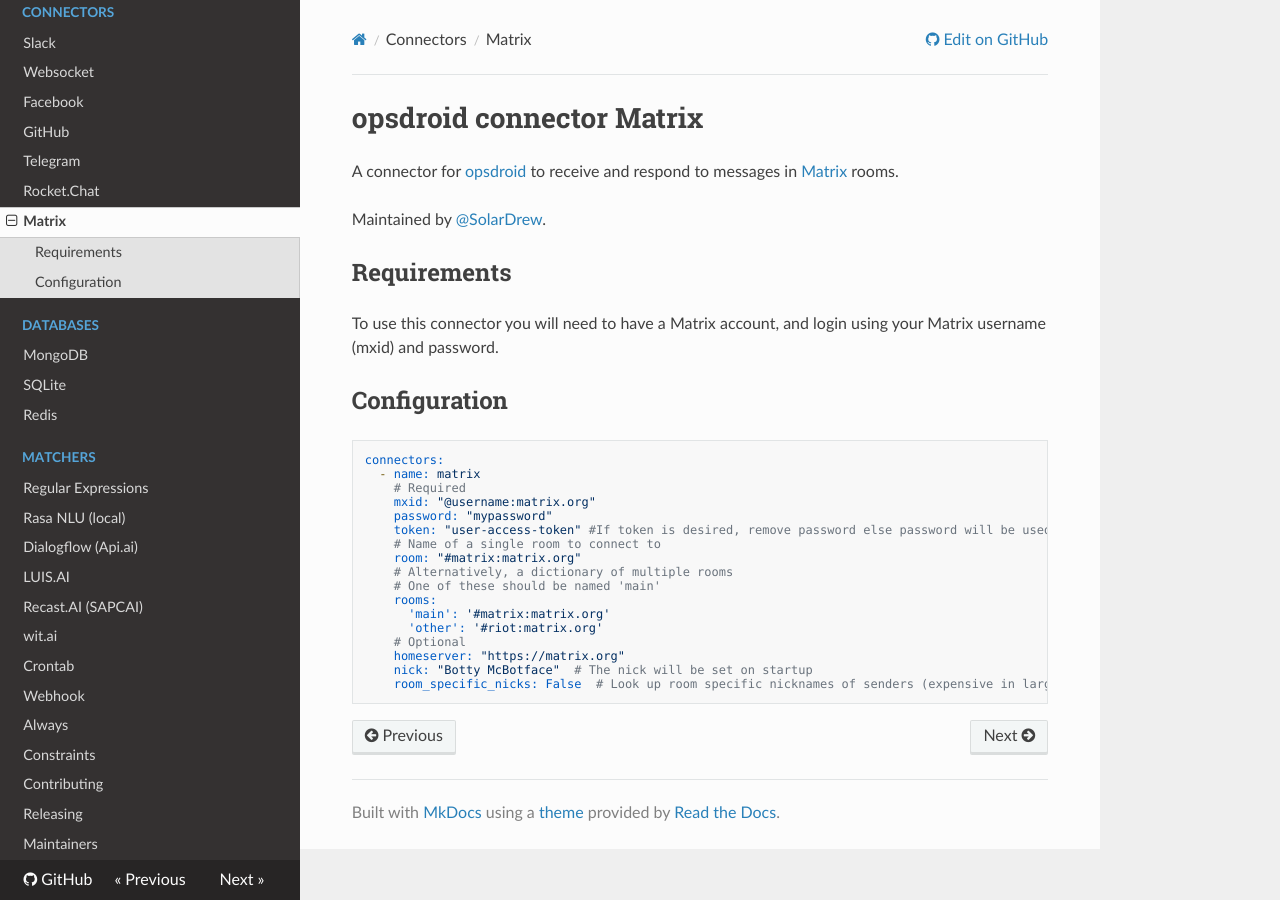
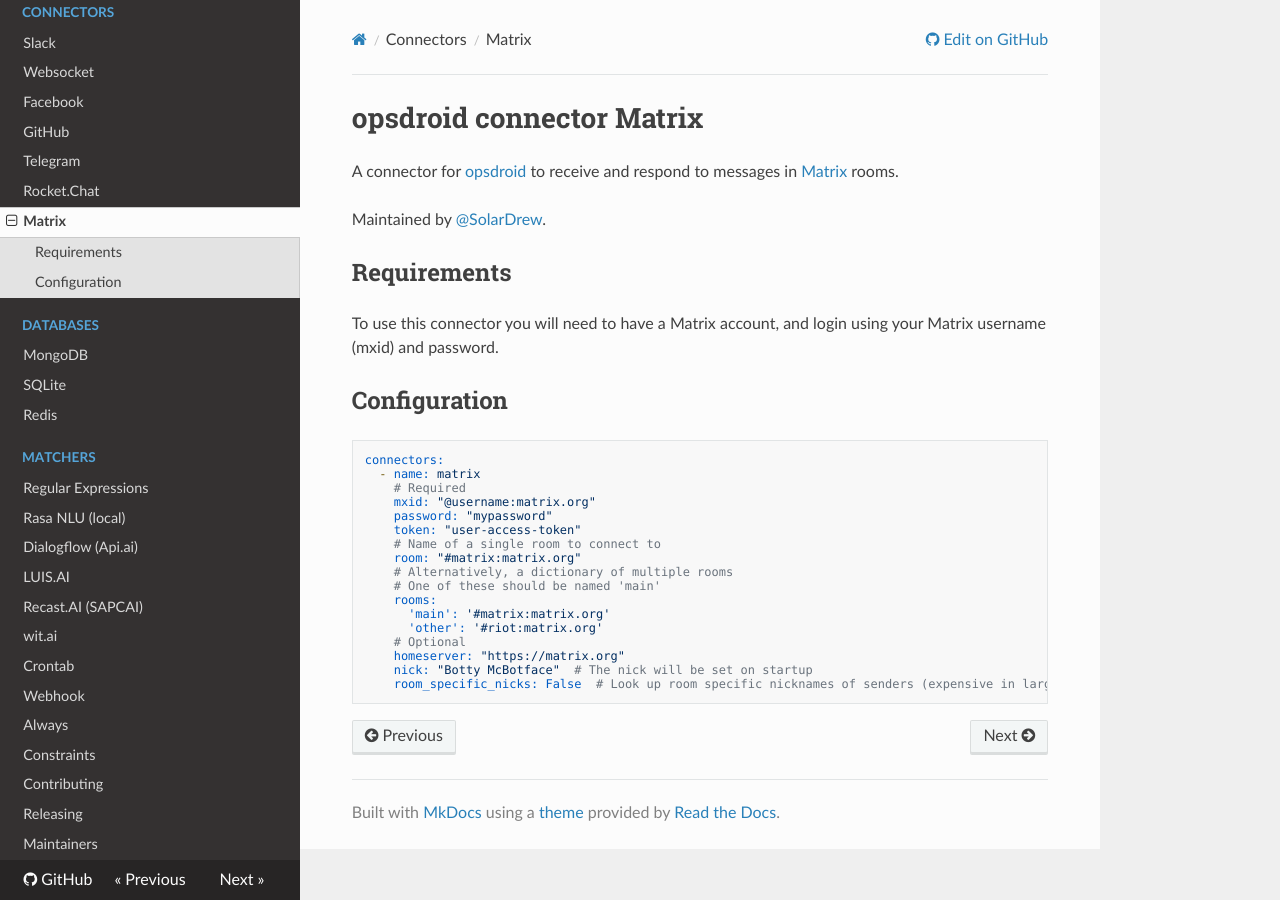
Before and after one commit to opsdroid/opsdroid, an MkDocs documentation site: the page built from docs/connectors/matrix.md, in a window 1280 px wide. Built offline with MkDocs 1.6.1, drawn with Linux system fonts in a browser that asks for light colours; nearby versions of some CDN libraries; old or Windows-style settings are respelled for this version of MkDocs.

Commit message:
remove lies

```diff
--- a/docs/connectors/matrix.md
+++ b/docs/connectors/matrix.md
@@ -16,7 +16,7 @@
     # Required
     mxid: "@username:matrix.org"
     password: "mypassword"
-    token: "user-access-token" #If token is desired, remove password else password will be used.
+    token: "user-access-token"
     # Name of a single room to connect to
     room: "#matrix:matrix.org"
     # Alternatively, a dictionary of multiple rooms
```
